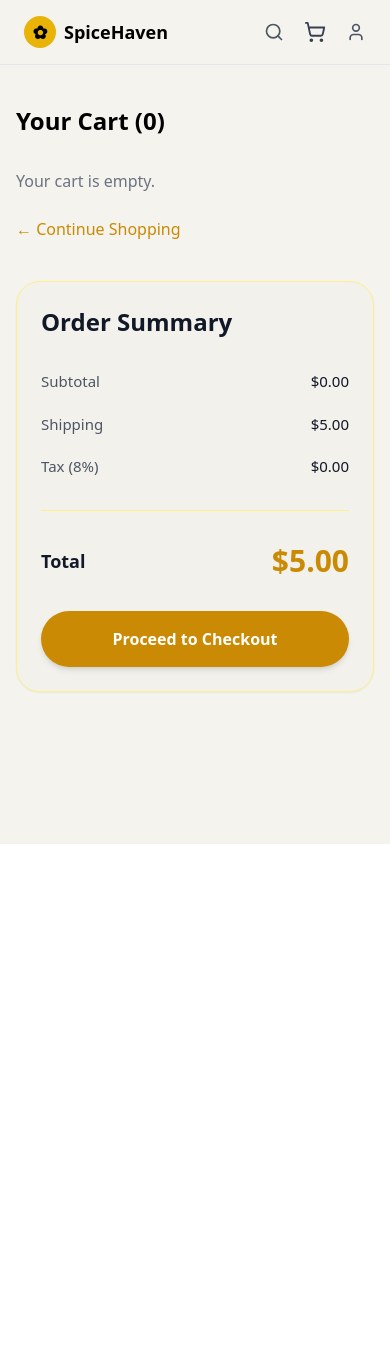
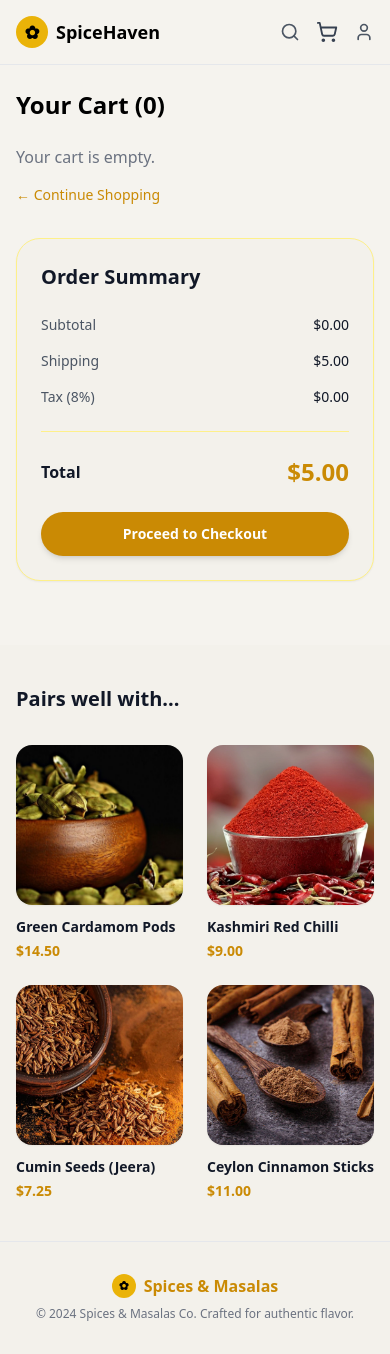
Before and after one commit to luckyscsingh/E-commerce_-Spices-Masalas, a React (Vite) app: page /cart in a window 390 px wide. Before the commit the page ends 844 px from the top, so only its background shows below. Built offline with nearby package versions, Linux system fonts and the light colour scheme.

Commit message:
updated src

```diff
--- a/src/components/Hero.jsx
+++ b/src/components/Hero.jsx
@@ -2,54 +2,58 @@ import heroImg from "../assets/Hero.jpg.avif";
 
 function Hero() {
   return (
-    <section className="bg-[#f5f3ee] py-4 md:py-0">
+    <section className="bg-[#f5f3ee] md:bg-black">
 
-      <div className="max-w-7xl mx-auto px-4 md:px-6">
+      <div className="max-w-7xl mx-auto md:max-w-none px-4 md:px-0">
 
-        {/* Hero Card */}
-        <div className="relative h-[320px] sm:h-[360px] md:h-[600px] rounded-3xl md:rounded-none overflow-hidden">
+        {/* Hero Container */}
+        <div className="relative h-[320px] sm:h-[360px] md:h-[720px] md:rounded-none rounded-3xl overflow-hidden">
 
-          {/* Image */}
+          {/* Background Image */}
           <img
             src={heroImg}
             alt="Indian Spices"
             className="absolute inset-0 w-full h-full object-cover"
           />
 
-          {/* Dark Overlay */}
-          <div className="absolute inset-0 bg-black/60"></div>
+          {/* ✅ Strong Cinematic Gradient Overlay (Like Image) */}
+          <div className="absolute inset-0 bg-gradient-to-b from-black/80 via-black/70 to-black/60"></div>
 
           {/* Content */}
-          <div className="relative z-10 flex flex-col justify-end md:justify-center h-full text-white p-5 md:px-12 md:text-center">
+          <div className="relative z-10 flex flex-col justify-end md:justify-center items-start md:items-center h-full text-white p-5 md:px-6 md:text-center">
 
             {/* Premium Badge */}
-            <span className="text-yellow-400 text-[10px] md:text-xs px-4 py-1.5 rounded-full mb-3
-              bg-yellow-500/20 backdrop-blur-md border border-yellow-400/40 w-fit md:mx-auto">
-              PREMIUM QUALITY
+            <span className="text-yellow-400 text-[10px] md:text-sm px-5 py-2 rounded-full mb-4
+              bg-yellow-500/10 border border-yellow-400/40
+              w-fit md:mx-auto tracking-[2px] uppercase font-medium">
+              Premium Quality
             </span>
 
-            {/* Heading */}
-            <h2 className="text-xl sm:text-2xl md:text-5xl font-bold leading-tight">
+            {/* ✅ Heading (Exact Bold Look) */}
+            <h2 className="text-xl sm:text-2xl md:text-7xl font-extrabold leading-tight md:leading-[1.05] tracking-tight">
               Pure & Authentic <br />
-              <span className="text-yellow-500">Indian Spices</span>
+              <span className="text-yellow-500 font-extrabold">
+                Indian Spices
+              </span>
             </h2>
 
             {/* Description */}
-            <p className="max-w-sm md:max-w-xl mt-2 md:mt-4 text-gray-200 text-xs sm:text-sm md:text-base">
+            <p className="max-w-sm md:max-w-2xl mt-3 md:mt-6 text-gray-300 text-xs sm:text-sm md:text-lg md:mx-auto leading-relaxed">
               Experience the rich heritage of Indian flavors delivered to your doorstep.
+              Sourced directly from local farmers across the subcontinent.
             </p>
 
-            {/* ✅ Buttons (Side by Side on Mobile) */}
-            <div className="mt-4 md:mt-6 flex flex-row gap-3 md:gap-4 md:justify-center">
+            {/* Buttons */}
+            <div className="mt-5 md:mt-10 flex flex-row gap-3 md:gap-6 md:justify-center">
 
-              <button className="flex-1 bg-yellow-500 text-black hover:bg-yellow-600 px-5 py-2.5 md:px-6 md:py-2 rounded-full font-semibold transition text-sm md:text-base">
+              <button className="flex-1 md:flex-none md:px-10 md:py-4 bg-yellow-500 text-black hover:bg-yellow-600 px-5 py-2.5 rounded-full font-semibold transition text-sm md:text-lg shadow-xl">
                 Shop Now
               </button>
 
-              <button className="flex-1 px-5 py-2.5 md:px-6 md:py-2 rounded-full
+              <button className="flex-1 md:flex-none md:px-10 md:py-4 rounded-full
                 bg-white/10 backdrop-blur-md
                 border border-white/30
-                hover:bg-white/20 transition text-sm md:text-base">
+                hover:bg-white/20 transition text-sm md:text-lg">
                 View Recipes
               </button>
 
--- a/src/pages/CartPage.jsx
+++ b/src/pages/CartPage.jsx
@@ -1,6 +1,10 @@
 import { useCart } from "../context/CartContext";
 import { Minus, Plus, ShoppingCart, Search, User } from "lucide-react";
 import { Link } from "react-router-dom";
+import cardamom from "../assets/greencardamom.jpg";
+import redchilli from "../assets/redchillipowder.jpg.webp";
+import cumin from "../assets/cuminseeds.png.webp";
+import cinnamon from "../assets/ceyloncinnamon.jpg.webp";
 
 export default function CartPage() {
   const { cartItems, removeFromCart, increaseQty, decreaseQty } = useCart();
@@ -15,14 +19,20 @@ export default function CartPage() {
     0
   );
 
+  const relatedProducts = [
+    { id: 1, name: "Green Cardamom Pods", price: "$14.50", image: cardamom },
+    { id: 2, name: "Kashmiri Red Chilli", price: "$9.00", image: redchilli },
+    { id: 3, name: "Cumin Seeds (Jeera)", price: "$7.25", image: cumin },
+    { id: 4, name: "Ceylon Cinnamon Sticks", price: "$11.00", image: cinnamon },
+  ];
+
   return (
-        <div className="bg-[#f5f3ee] min-h-screen">
+    <div className="bg-[#f5f3ee] min-h-screen flex flex-col">
 
       {/* ================= NAVBAR ================= */}
       <header className="bg-[#f5f3ee] border-b sticky top-0 z-50">
-                <div className="max-w-7xl mx-auto px-6 py-4 flex justify-between items-center">
+        <div className="max-w-7xl mx-auto px-4 sm:px-6 py-4 flex justify-between items-center">
 
-                    {/* Logo */}
           <Link to="/" className="flex items-center gap-2 font-semibold text-lg">
             <span className="w-8 h-8 bg-yellow-500 rounded-full flex items-center justify-center text-black">
               ✿
@@ -30,21 +40,17 @@ export default function CartPage() {
             SpiceHaven
           </Link>
 
-                    {/* Center Nav */}
           <nav className="hidden md:flex gap-8 text-gray-600">
             <Link to="/">Home</Link>
             <Link to="/products">Shop</Link>
             <Link to="#">About</Link>
           </nav>
 
-                    {/* Right Icons */}
-                    <div className="flex items-center gap-5">
-
+          <div className="flex items-center gap-4 sm:gap-5">
             <Search size={20} className="text-gray-600 cursor-pointer" />
 
             <Link to="/cart" className="relative">
               <ShoppingCart size={22} className="text-gray-700" />
-
               {cartCount > 0 && (
                 <span className="absolute -top-2 -right-2 bg-yellow-500 text-xs text-white px-1.5 rounded-full">
                   {cartCount}
@@ -54,22 +60,22 @@ export default function CartPage() {
 
             <User size={20} className="text-gray-600 cursor-pointer" />
           </div>
-
         </div>
       </header>
 
-            {/* ================= CONTAINER ================= */}
-            <div className="max-w-7xl mx-auto px-4 sm:px-6 py-10">
+      {/* ================= MAIN CONTENT ================= */}
+      <div className="flex-grow">
 
-                <h2 className="text-2xl sm:text-3xl font-bold mb-8">
+        <div className="max-w-7xl mx-auto px-4 sm:px-6 py-6 sm:py-10">
+
+          <h2 className="text-2xl sm:text-3xl font-bold mb-6 sm:mb-8">
             Your Cart ({cartItems.length})
           </h2>
 
-                {/* ================= GRID ================= */}
-                <div className="grid lg:grid-cols-3 gap-10">
+          <div className="grid lg:grid-cols-3 gap-8 sm:gap-10">
 
             {/* ================= LEFT: CART ITEMS ================= */}
-                    <div className="lg:col-span-2 space-y-6">
+            <div className="lg:col-span-2 space-y-4 sm:space-y-6">
 
               {cartItems.length === 0 && (
                 <p className="text-gray-500">Your cart is empty.</p>
@@ -78,42 +84,45 @@ export default function CartPage() {
               {cartItems.map((item) => (
                 <div
                   key={item.id}
-                                className="bg-white rounded-2xl p-4 sm:p-6 shadow-sm flex flex-col sm:flex-row sm:items-center justify-between gap-6"
+                  className="bg-white rounded-2xl p-4 sm:p-6 shadow-sm flex flex-row sm:flex-row items-center justify-between gap-4 sm:gap-6"
                 >
-                                <div className="flex flex-col sm:flex-row gap-4 sm:items-center">
+                  {/* LEFT SIDE */}
+                  <div className="flex items-center gap-4 flex-1">
+
                     <img
                       src={item.image}
                       alt={item.name}
-                                        className="w-24 h-24 rounded-xl object-cover"
+                      className="w-20 h-20 sm:w-24 sm:h-24 rounded-xl object-cover"
                     />
 
                     <div>
-                                        <h3 className="font-semibold text-lg">
+                      <h3 className="font-semibold text-sm sm:text-lg">
                         {item.name}
                       </h3>
 
-                                        <div className="flex items-center gap-4 mt-4 bg-gray-100 px-4 py-2 rounded-full w-fit">
+                      <div className="flex items-center gap-3 mt-3 bg-gray-100 px-3 py-1.5 sm:px-4 sm:py-2 rounded-full w-fit text-sm">
                         <button onClick={() => decreaseQty(item.id)}>
-                                                <Minus size={16} />
+                          <Minus size={14} />
                         </button>
 
                         <span>{item.quantity}</span>
 
                         <button onClick={() => increaseQty(item.id)}>
-                                                <Plus size={16} />
+                          <Plus size={14} />
                         </button>
                       </div>
                     </div>
                   </div>
 
-                                <div className="flex sm:flex-col items-center sm:items-end justify-between gap-4 sm:gap-2 w-full sm:w-auto">
-                                    <p className="text-yellow-600 font-semibold text-lg">
+                  {/* RIGHT SIDE */}
+                  <div className="flex flex-col items-end gap-2">
+                    <p className="text-yellow-600 font-semibold text-sm sm:text-lg">
                       ${(item.price * item.quantity).toFixed(2)}
                     </p>
 
                     <button
                       onClick={() => removeFromCart(item.id)}
-                                        className="text-sm text-gray-400 hover:text-red-500 transition"
+                      className="text-xs sm:text-sm text-gray-400 hover:text-red-500 transition"
                     >
                       Remove
                     </button>
@@ -123,20 +132,20 @@ export default function CartPage() {
 
               <Link
                 to="/products"
-                            className="inline-block mt-6 text-yellow-600"
+                className="inline-block mt-4 sm:mt-6 text-yellow-600 text-sm sm:text-base"
               >
                 ← Continue Shopping
               </Link>
             </div>
 
             {/* ================= RIGHT: ORDER SUMMARY ================= */}
-                    <div className="bg-[#f3f1eb] border border-yellow-200 rounded-3xl p-6 sm:p-8 shadow-sm lg:sticky lg:top-24">
+            <div className="bg-[#f3f1eb] border border-yellow-200 rounded-3xl p-6 sm:p-8 shadow-sm lg:sticky lg:top-24 h-fit">
 
-                        <h3 className="text-2xl font-semibold mb-8 text-gray-900">
+              <h3 className="text-xl sm:text-2xl font-semibold mb-6 sm:mb-8 text-gray-900">
                 Order Summary
               </h3>
 
-                        <div className="space-y-5 text-gray-600 text-[15px]">
+              <div className="space-y-4 sm:space-y-5 text-gray-600 text-sm sm:text-base">
                 <div className="flex justify-between">
                   <span>Subtotal</span>
                   <span className="text-gray-900 font-medium">
@@ -146,9 +155,7 @@ export default function CartPage() {
 
                 <div className="flex justify-between">
                   <span>Shipping</span>
-                                <span className="text-gray-900 font-medium">
-                                    $5.00
-                                </span>
+                  <span className="text-gray-900 font-medium">$5.00</span>
                 </div>
 
                 <div className="flex justify-between">
@@ -159,25 +166,81 @@ export default function CartPage() {
                 </div>
               </div>
 
-                        <div className="my-8 border-t border-yellow-200" />
+              <div className="my-6 sm:my-8 border-t border-yellow-200" />
 
-                        <div className="flex justify-between items-center mb-8">
-                            <span className="text-lg font-semibold text-gray-900">
+              <div className="flex justify-between items-center mb-6 sm:mb-8">
+                <span className="text-base sm:text-lg font-semibold text-gray-900">
                   Total
                 </span>
-                            <span className="text-3xl font-bold text-yellow-600">
+                <span className="text-2xl sm:text-3xl font-bold text-yellow-600">
                   ${(total + 5 + total * 0.08).toFixed(2)}
                 </span>
               </div>
 
-                        <button className="w-full bg-yellow-600 hover:bg-yellow-700 text-white font-semibold py-4 rounded-full shadow-md transition">
+              <button className="w-full bg-yellow-600 hover:bg-yellow-700 text-white font-semibold py-3 sm:py-4 rounded-full shadow-md transition text-sm sm:text-base">
                 Proceed to Checkout
               </button>
-
             </div>
 
           </div>
         </div>
+
+        {/* ================= RELATED PRODUCTS ================= */}
+        <section className="bg-[#f3f1eb] py-10 sm:py-16 mt-10 sm:mt-16">
+          <div className="max-w-7xl mx-auto px-4 sm:px-6">
+
+            <h3 className="text-xl sm:text-3xl font-semibold text-gray-900 mb-8 sm:mb-12">
+              Pairs well with...
+            </h3>
+
+            <div className="grid grid-cols-2 md:grid-cols-4 gap-6 md:gap-10">
+
+              {relatedProducts.map((item) => (
+                <div key={item.id} className="group">
+
+                  <div className="rounded-2xl sm:rounded-3xl overflow-hidden shadow-sm hover:shadow-lg transition duration-300">
+                    <img
+                      src={item.image}
+                      alt={item.name}
+                      className="w-full h-40 sm:h-48 md:h-72 object-cover group-hover:scale-105 transition duration-500"
+                    />
+                  </div>
+
+                  <h4 className="mt-3 sm:mt-5 text-sm sm:text-base md:text-lg font-semibold text-gray-900">
+                    {item.name}
+                  </h4>
+
+                  <p className="mt-1 text-sm sm:text-base md:text-lg font-semibold text-yellow-600">
+                    {item.price}
+                  </p>
+
+                </div>
+              ))}
+
+            </div>
+          </div>
+        </section>
+
+      </div>
+
+      {/* ================= FOOTER ================= */}
+      <footer className="bg-[#f3f1eb] border-t">
+        <div className="max-w-7xl mx-auto px-4 sm:px-6 py-8 sm:py-10 text-center">
+
+          <div className="flex items-center justify-center gap-2 text-yellow-600 font-semibold text-base sm:text-lg mb-2 sm:mb-3">
+            <span className="w-6 h-6 sm:w-7 sm:h-7 bg-yellow-500 rounded-full flex items-center justify-center text-black text-xs sm:text-sm">
+              ✿
+            </span>
+            Spices & Masalas
+          </div>
+
+          <p className="text-gray-500 text-xs sm:text-sm">
+            © 2024 Spices & Masalas Co. Crafted for authentic flavor.
+          </p>
+
+        </div>
+      </footer>
+
     </div>
   );
 }
--- a/src/pages/OurStory.jsx
+++ b/src/pages/OurStory.jsx
@@ -25,7 +25,7 @@ function OurStory() {
             <Navbar />
 
             {/* HERO */}
-            <section className="relative h-[90vh]">
+            <section id="about" className="relative h-[90vh]">
                 <img src={aboutmain1} className="absolute inset-0 w-full h-full object-cover" />
                 <div className="absolute inset-0 bg-black/50" />
                 <div className="relative z-10 max-w-7xl mx-auto px-6 h-full flex flex-col justify-center text-white">
--- a/src/pages/ProductDetails.jsx
+++ b/src/pages/ProductDetails.jsx
@@ -79,7 +79,7 @@ export default function ProductDetails() {
               Products
             </Link>
             <Link to="#">Recipes</Link>
-            <Link to="#">About</Link>
+            <Link to="/our-story">About</Link>
           </nav>
 
           <div className="flex items-center gap-4">
```
Lines whose indentation alone changed are shown as unchanged.
